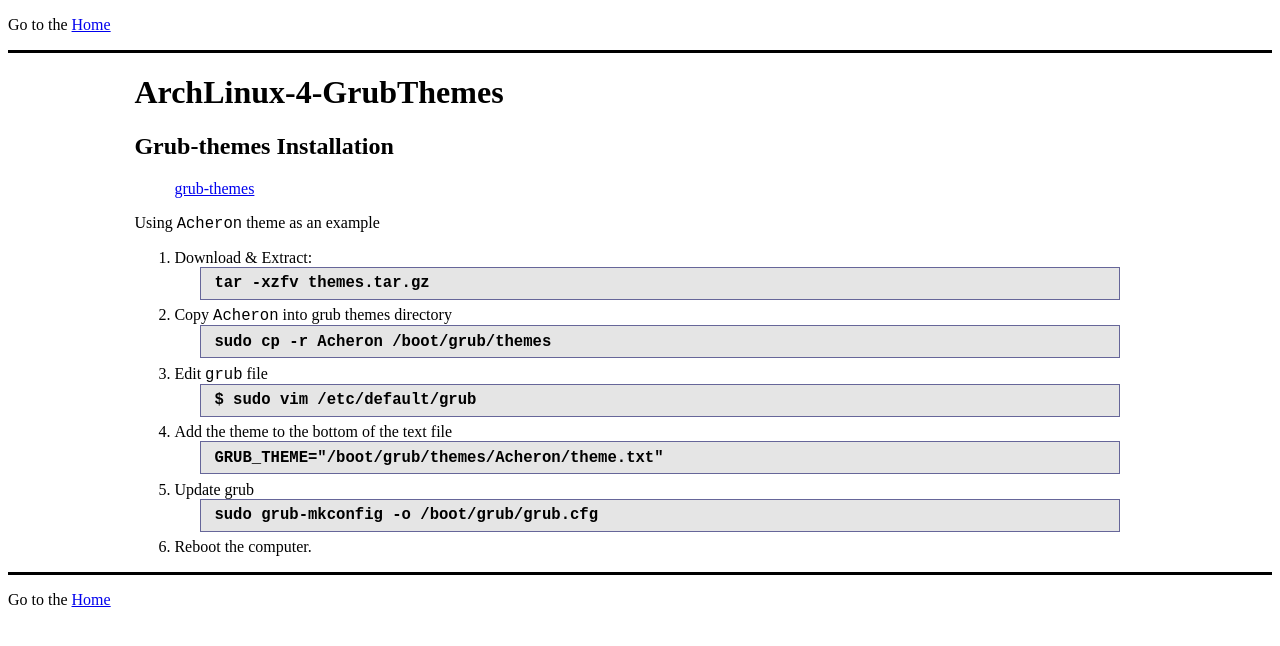
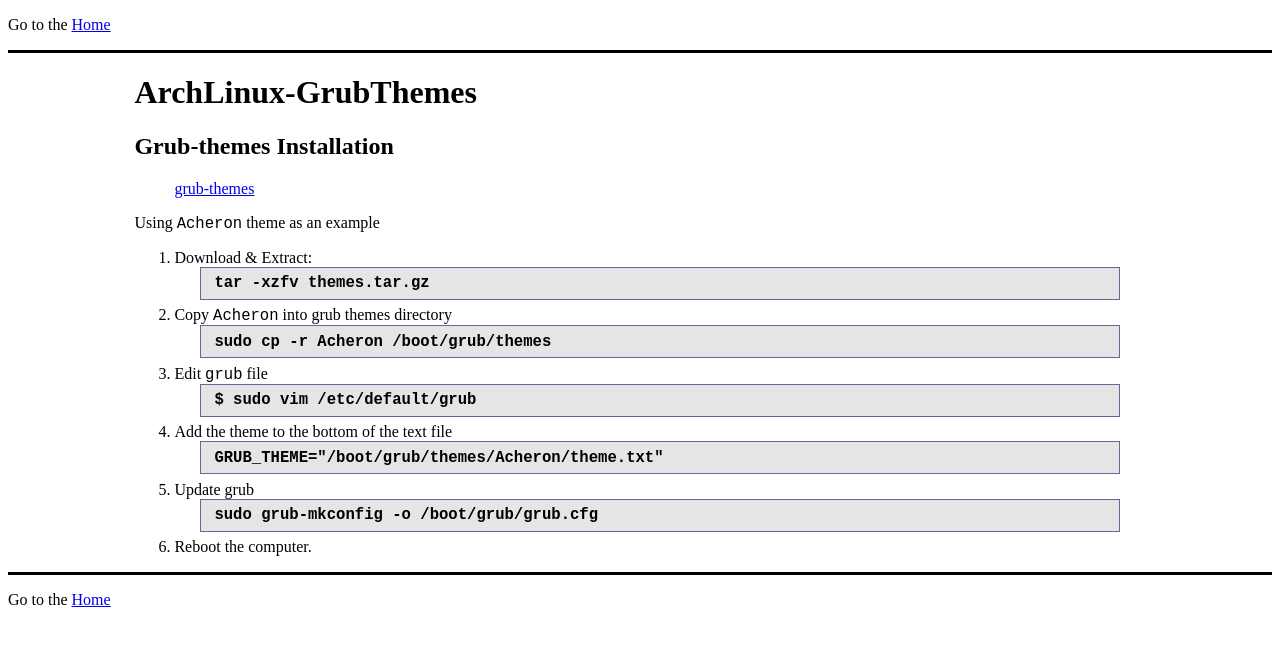
Before and after one commit to WGZ-W/wgz-w.github.io, a Jekyll site: the page built from _posts/ArchLinux/2024-09-17-archlinux-4-grub-themes.md, in a window 1280 px wide. Shown: the top 646 px of the page. Built offline with Jekyll 4.4.1, drawn with Linux system fonts in a browser that asks for light colours.

```diff
--- a/_posts/ArchLinux/2024-09-17-archlinux-4-grub-themes.md
+++ b/_posts/ArchLinux/2024-09-17-archlinux-4-grub-themes.md
@@ -1,10 +1,10 @@
 ---
 layout: post
-title: "ArchLinux-4-GrubThemes"
+title: "ArchLinux-GrubThemes"
 tag: archlinux
 ---
 
-# ArchLinux-4-GrubThemes
+# ArchLinux-GrubThemes
 
 ## Grub-themes Installation
 > [grub-themes](https://www.gnome-look.org/browse?cat=109)
```
Also changed, not shown: _posts/neovim.md (+10 -0 lines), _posts/ranger.md (+9 -0 lines).
